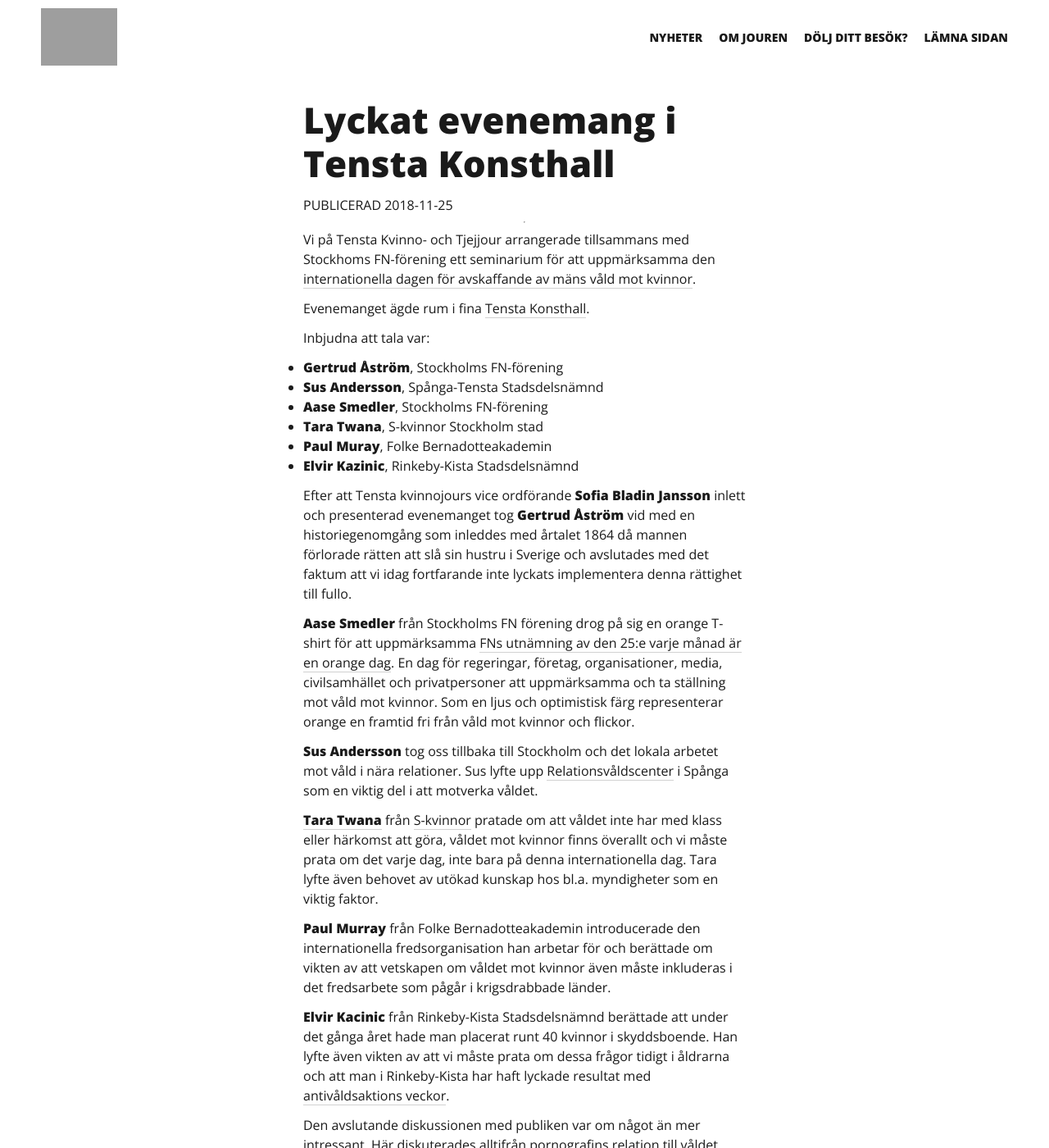
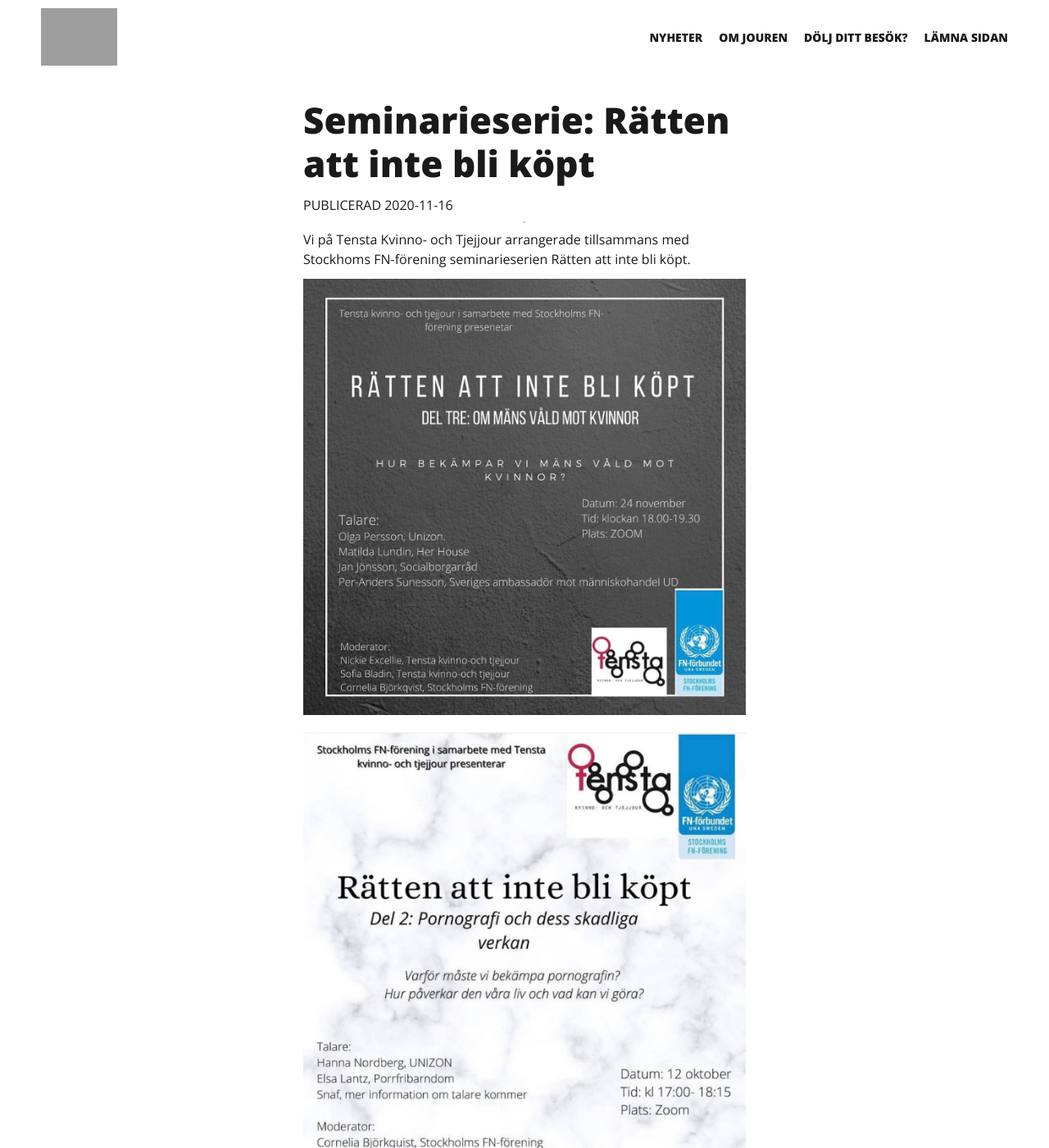
Before and after one commit to gardefjord/tenstakvinnojour, a Jekyll site: the page built from _posts/2018-11-25-lyckat-evenemang.markdown, in a window 1280 px wide and 1400 px high. Shown: the whole window at 82% size. Built offline with Jekyll 4.4.1, drawn with Linux system fonts in a browser that asks for light colours; nearby versions of some CDN libraries; some of the changed text lies outside the part shown; grey boxes are pictures that could not be loaded.

Commit message:
added new post and update about

```diff
--- a/_posts/2018-11-25-lyckat-evenemang.markdown
+++ b/_posts/2018-11-25-lyckat-evenemang.markdown
@@ -1,41 +1,19 @@
 ---
 layout: blog
-title: 'Lyckat evenemang i Tensta Konsthall'
-date: 2018-11-25 12:24:42 +0100
+title: 'Seminarieserie: Rätten att inte bli köpt'
+date: 2020-11-16 10:00:00 +0100
 categories: Seminarium
-description: Tensta Kvinno- och Tjejjour uppmärksammar tillsammans med Stockholms FN-förening den internationella dagen för avskaffandet av mäns våld mot kvinnor.
+description: Tensta Kvinno- och Tjejjour arrangerar tillsammans med Stockholms FN-förening seminarieserien Rätten att inte bli köpt.
 
 ---
 ***
 
-Vi på Tensta Kvinno- och Tjejjour arrangerade tillsammans med Stockhoms FN-förening ett seminarium för att uppmärksamma den [internationella dagen för avskaffande av mäns våld mot kvinnor](http://www.un.org/en/events/endviolenceday/).
+Vi på Tensta Kvinno- och Tjejjour arrangerade tillsammans med Stockhoms FN-förening seminarieserien Rätten att inte bli köpt.
 
-Evenemanget ägde rum i fina [Tensta Konsthall](http://www.tenstakonsthall.se/).
+![om-mans-vald-mot-kvinnor](/images/om-mans-vald-mot-kvinnor.jpg)
 
-Inbjudna att tala var:
+![pornografi-och-dess-skadliga-verkan](/images/pornografi-och-dess-skadliga-verkan.jpg)
 
-* **Gertrud Åström**, Stockholms FN-förening
-* **Sus Andersson**, Spånga-Tensta Stadsdelsnämnd
-* **Aase Smedler**, Stockholms FN-förening
-* **Tara Twana**, S-kvinnor Stockholm stad
-* **Paul Muray**, Folke Bernadotteakademin
-* **Elvir Kazinic**, Rinkeby-Kista Stadsdelsnämnd
-
-
-Efter att Tensta kvinnojours vice ordförande **Sofia Bladin Jansson** inlett och presenterad evenemanget tog **Gertrud Åström** vid med en historiegenomgång som inleddes med årtalet 1864 då mannen förlorade rätten att slå sin hustru i Sverige och avslutades med det faktum att vi idag fortfarande inte lyckats implementera denna rättighet till fullo.
-
-**Aase Smedler** från Stockholms FN förening drog på sig en orange T-shirt för att uppmärksamma [FNs utnämning av den 25:e varje månad är en orange dag](http://www.unwomen.se/engagera-dig/orange-day/). En dag för regeringar, företag, organisationer, media, civilsamhället och privatpersoner att uppmärksamma och ta ställning mot våld mot kvinnor. Som en ljus och optimistisk färg representerar orange en framtid fri från våld mot kvinnor och flickor.
-
-**Sus Andersson** tog oss tillbaka till Stockholm och det lokala arbetet mot våld i nära relationer. Sus lyfte upp [Relationsvåldscenter](http://www.stockholm.se/-/Nyheter/Familj--Omsorg/Nytt-Relationsvaldscentrum-oppnar-for-vasterort/) i Spånga som en viktig del i att motverka våldet.
-
-[**Tara Twana**](http://www.taratwana.se/) från [S-kvinnor](http://s-kvinnor.se/) pratade om att våldet inte har med klass eller härkomst att göra, våldet mot kvinnor finns överallt och vi måste prata om det varje dag, inte bara på denna internationella dag. Tara lyfte även behovet av utökad kunskap hos bl.a. myndigheter som en viktig faktor.
-
-**Paul Murray** från Folke Bernadotteakademin introducerade den internationella fredsorganisation han arbetar för och berättade om vikten av att vetskapen om våldet mot kvinnor även måste inkluderas i det fredsarbete som pågår i krigsdrabbade länder.
-
-**Elvir Kacinic** från Rinkeby-Kista Stadsdelsnämnd berättade att under det gånga året hade man placerat runt 40 kvinnor i skyddsboende. Han lyfte även vikten av att vi måste prata om dessa frågor tidigt i åldrarna och att man i Rinkeby-Kista har haft lyckade resultat med [antivåldsaktions veckor](http://www.stockholm.se/-/Nyheter/Bygga--Bo/RK_Valdsforebyggande-vecka-program/).
-
-Den avslutande diskussionen med publiken var om något än mer intressant. Här diskuterades alltifrån pornografins relation till våldet, samtyckeslagen, vikten av sexualundervisningen och [SRHR](https://www.rfsu.se/vad-vi-gor/i-varlden/vad-betyder-srhr/) samt vikten av civilkurage.
-
-Vi på Tensta Kvinno- och Tjejjour är hemskt tacksamma för att så pass många dök upp samt att våra talare kunde ta sig tiden att informera och lyfta denna viktiga fråga.
+![ratten-att-inte-bli-kopt](/images/ratten-att-inte-bli-kopt.jpg)
 
 ***
```
Also changed, not shown: _posts/2020-11-16-seminarie-serie-ratten-att-inte-bli-kopt.markdown (added, +41 -0 lines), om_tensta_kvinno_och_tjejejour/index.html (+5 -5 lines), images/om-mans-vald-mot-kvinnor.jpg (added), images/pornografi-och-dess-skadliga-verkan.jpg (added), images/ratten-att-inte-bli-kopt.jpg (added), 10 other files.
